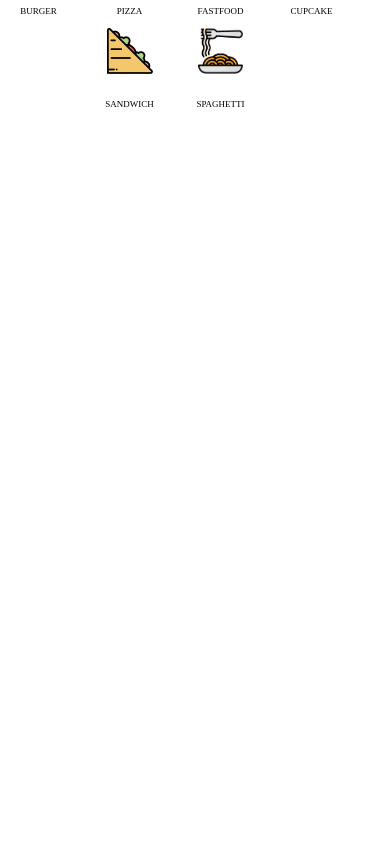
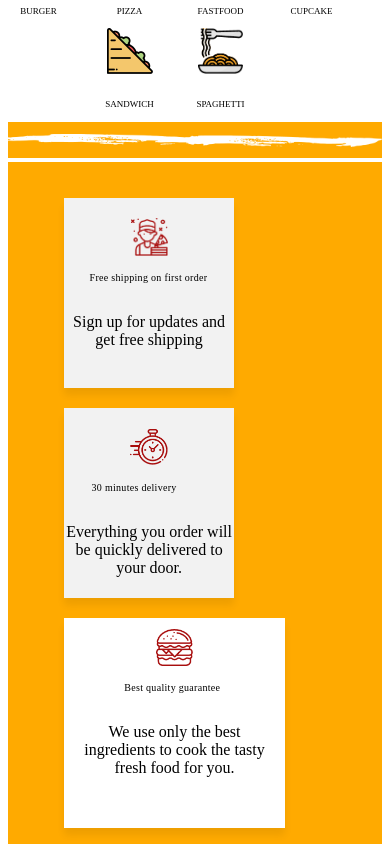
Before and after one commit to bhavna-18/loginPage, a React (Create React App) app: page / in a window 390 px wide. Shown: the part 760-1604 px from the top of the page. Before the commit the page ends 882 px from the top, so only its background shows below. Built offline with nearby package versions, Linux system fonts and the light colour scheme.

Commit message:
middle view responsive

```diff
--- a/src/components/carousel/index.js
+++ b/src/components/carousel/index.js
@@ -90,7 +90,7 @@ export default class Carousel extends Component {
   }
   render() {
     return (
-      <div>
+      <div class="carouselOuterContainer">
         <div class="carousel">
           <ul>{this.renderView()}</ul>
         </div>
--- a/src/components/carousel/style.css
+++ b/src/components/carousel/style.css
@@ -3,20 +3,24 @@
   height: 38.1px;
   object-fit: contain;
 }
+
 .btnNext {
   float: right;
   padding: 10px;
 }
+
 .btnPrevious {
   float: left;
   padding: 10px;
 }
+
 .outerContainer {
   width: 163px;
   height: 158px;
   box-shadow: 0 7.5px 7.5px 0 rgba(0, 0, 0, 0.07);
   background-color: white;
 }
+
 .headingText {
   width: 89px;
   height: 27px;
@@ -32,6 +36,7 @@
   text-align: center;
   color: black;
 }
+
 .detailText {
   width: 109px;
   height: 24px;
@@ -54,6 +59,7 @@
   width: auto;
   position: relative;
 }
+
 .carousel ul {
   position: relative;
   list-style: none;
@@ -62,6 +68,7 @@
   width: auto;
   height: auto;
 }
+
 .carousel ul li {
   height: 158px;
   width: 144.5px;
@@ -78,6 +85,48 @@
   height: 219.8px;
   background-color: white;
 }
+
 .carousel ul li.expanded .headingText {
   padding-left: 25%;
 }
+
+@media screen and (max-width: 500px) {
+
+
+  .carousel ul {
+    display: block;
+  }
+
+  .carousel ul li {
+    display: block;
+    margin-right: 10px;
+    height: 130px;
+    width: 170px;
+    text-align: center;
+    padding-top: 20px;
+    padding-bottom: 40px;
+    margin-bottom: 20px;
+
+  }
+
+  .carousel ul li.expanded {
+    width: 200.8px;
+    height: 189.8px;
+    padding: 10px;
+  }
+
+  .btnNext {
+    float: right;
+    padding: 0px;
+  }
+
+  .btnPrevious {
+    float: left;
+    padding: 0px
+  }
+
+  .carouselOuterContainer {
+    height: auto;
+  }
+
+}
--- a/src/scenes/login/index.js
+++ b/src/scenes/login/index.js
@@ -66,7 +66,7 @@ export default class Login extends Component {
 
   renderBottomMiddleView() {
     return (
-      <div style={{ width: "auto" }}>
+      <div style={{ marginTop: "3%" }}>
         <img
           src={require("../../assets/Group 1397.png")}
           className="bmvImage"
@@ -75,11 +75,11 @@ export default class Login extends Component {
         <div className="carouselView">
           <Carousel data={Data.CONTENT} />
         </div>
-        <img
+        {/* <img
           src={require("../../assets/Group 1419.png")}
           className="bmvImage"
           alt=""
-        />
+        /> */}
       </div>
     );
   }
@@ -140,7 +140,7 @@ export default class Login extends Component {
       <div style={{ flex: 1 }}>
         {this.renderTopView()}
         {this.renderUpperMiddleView()}
-        {/* {this.renderBottomMiddleView()} */}
+        {this.renderBottomMiddleView()}
         {/* {this.renderBottomView()} */}
       </div>
     );
--- a/src/scenes/login/style.css
+++ b/src/scenes/login/style.css
@@ -101,7 +101,25 @@
   width: 100%;
   object-fit: contain;
   background-color: black;
+}
 
+/* bottom middle view */
+.bmvImage {
+  background-color: #ffaa00;
+  height: 35.8px;
+  width: 100%;
+  object-fit: contain;
+}
+
+.carouselView {
+  width: auto;
+  background-color: #ffaa00;
+  -webkit-background-size: cover;
+  -moz-background-size: cover;
+  -o-background-size: cover;
+  object-fit: contain;
+  background-repeat: no-repeat;
+  background-size: 100% 100%;
 }
 
 @media screen and (max-width: 450px) {
```
